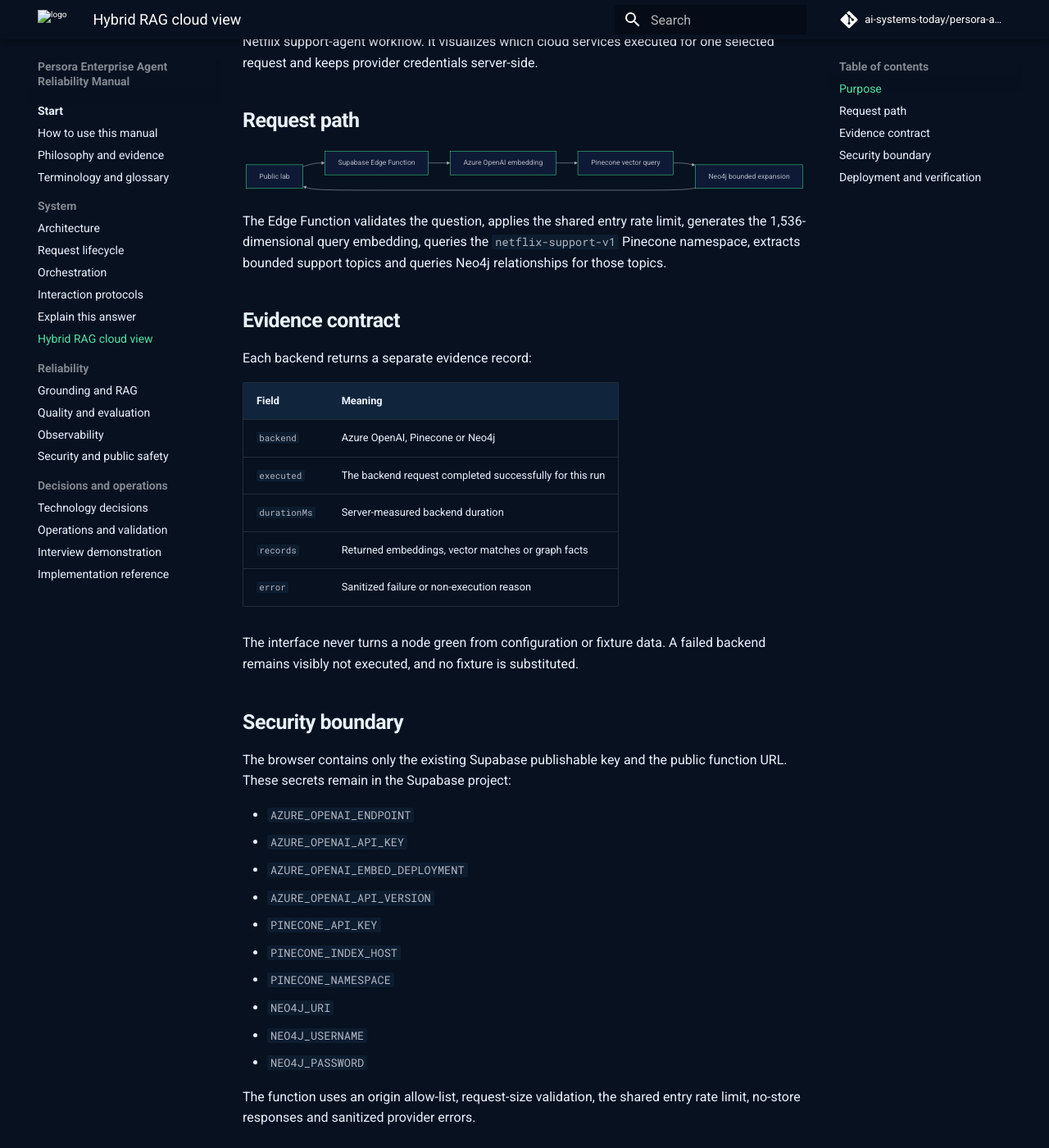
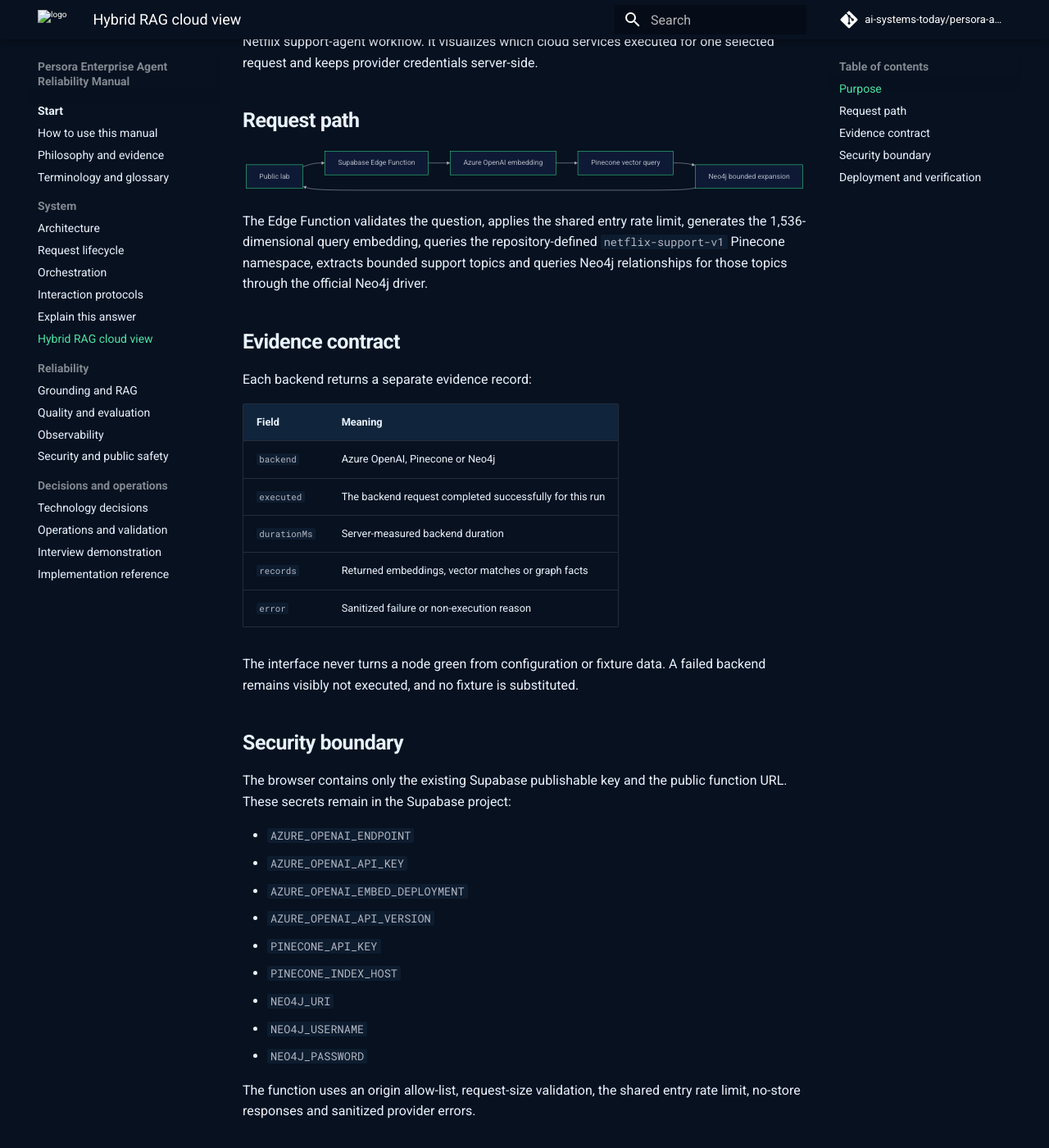
Before and after one commit to ai-systems-today/persora-agentic-support-lab, an MkDocs documentation site: the page built from docs/HYBRID_RAG.md, in a window 1280 px wide and 1400 px high, scrolled down 218 px. Shown: the whole window at 82% size. Built offline with MkDocs 1.6.1 and Material for MkDocs 9.7.7, drawn with Linux system fonts in a browser that asks for light colours; comment, search, counter and statistics services are not loaded.

Commit message:
Fix live hybrid retrieval backends

````diff
--- a/docs/HYBRID_RAG.md
+++ b/docs/HYBRID_RAG.md
@@ -15,7 +15,7 @@ flowchart LR
     N4J --> UI
 ```
 
-The Edge Function validates the question, applies the shared entry rate limit, generates the 1,536-dimensional query embedding, queries the `netflix-support-v1` Pinecone namespace, extracts bounded support topics and queries Neo4j relationships for those topics.
+The Edge Function validates the question, applies the shared entry rate limit, generates the 1,536-dimensional query embedding, queries the repository-defined `netflix-support-v1` Pinecone namespace, extracts bounded support topics and queries Neo4j relationships for those topics through the official Neo4j driver.
 
 ## Evidence contract
 
@@ -41,7 +41,6 @@ The browser contains only the existing Supabase publishable key and the public f
 - `AZURE_OPENAI_API_VERSION`
 - `PINECONE_API_KEY`
 - `PINECONE_INDEX_HOST`
-- `PINECONE_NAMESPACE`
 - `NEO4J_URI`
 - `NEO4J_USERNAME`
 - `NEO4J_PASSWORD`
````
